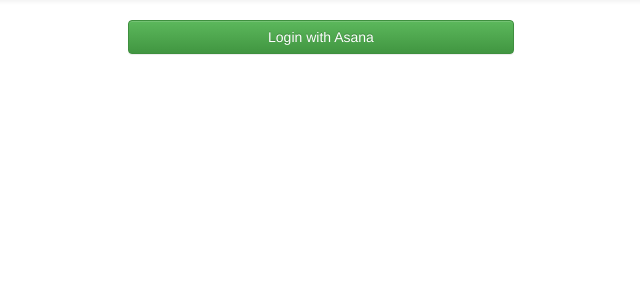
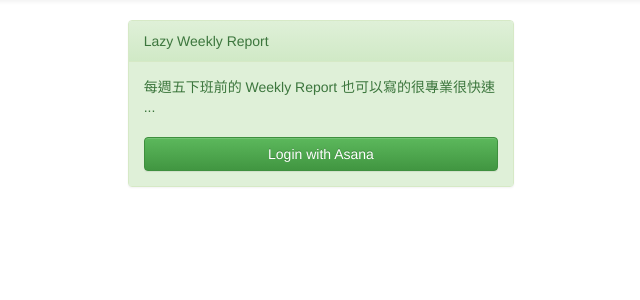
Before and after one commit to toomore/asana_api, a Flask app: page / in a window 1280 px wide. Shown: the part 52-352 px from the top of the page, without its empty margins (319-959 px from the left). Run offline with Flask 2, Linux system fonts and the light colour scheme; some libraries are stand-ins or nearby versions.

Commit message:
Tiny changed.

```diff
--- a/templates/home.htm
+++ b/templates/home.htm
@@ -9,7 +9,14 @@
                 {% endfor %}
             {% endif %}
         {% endwith %}
-        <a class="btn btn-success btn-block" href="{{login_url}}">Login with Asana</a>
+        <div class="panel panel-success">
+            <div class="panel-heading">Lazy Weekly Report</div>
+            <div class="panel-body bg-success">
+                <div class="text-success">每週五下班前的 Weekly Report 也可以寫的很專業很快速 ...</div>
+                <br>
+                <a class="btn btn-success btn-block" href="{{login_url}}">Login with Asana</a>
+            </div>
+        </div>
     </div>
 </div>
 {% endblock %}
--- a/templates/user_projects_tasks.htm
+++ b/templates/user_projects_tasks.htm
@@ -65,7 +65,7 @@
                 </dl>
                 <dl>
                     <dt>#Working</dt>
-                    <dd>正在處理，但尚未完成。在 Asana 上設定 tag 為 <span class="label label-primary">working</span> 就可以歸類在這分類。</dd>
+                    <dd>正在處理，但尚未完成。將 Asana 事項 <a href="https://asana.com/guide/learn/tags-email/tags-basics" target="_blank">tags</a> 設定為 <span class="label label-primary">working</span> 就可以歸類在這分類。</dd>
                 </dl>
                 <dl>
                     <dt>#TODO</dt>
```
